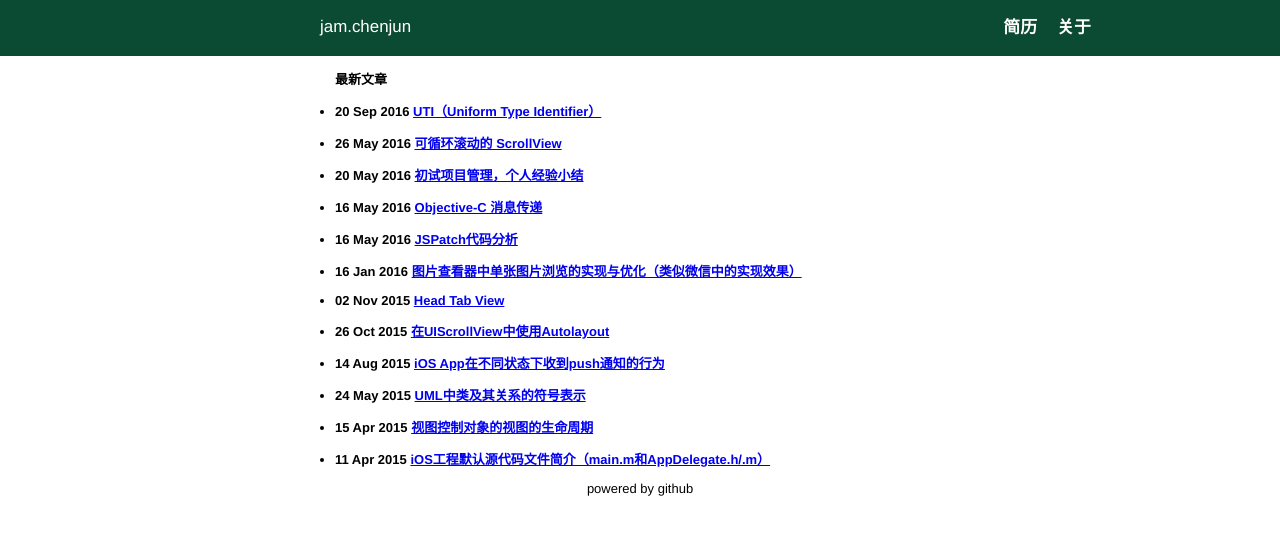
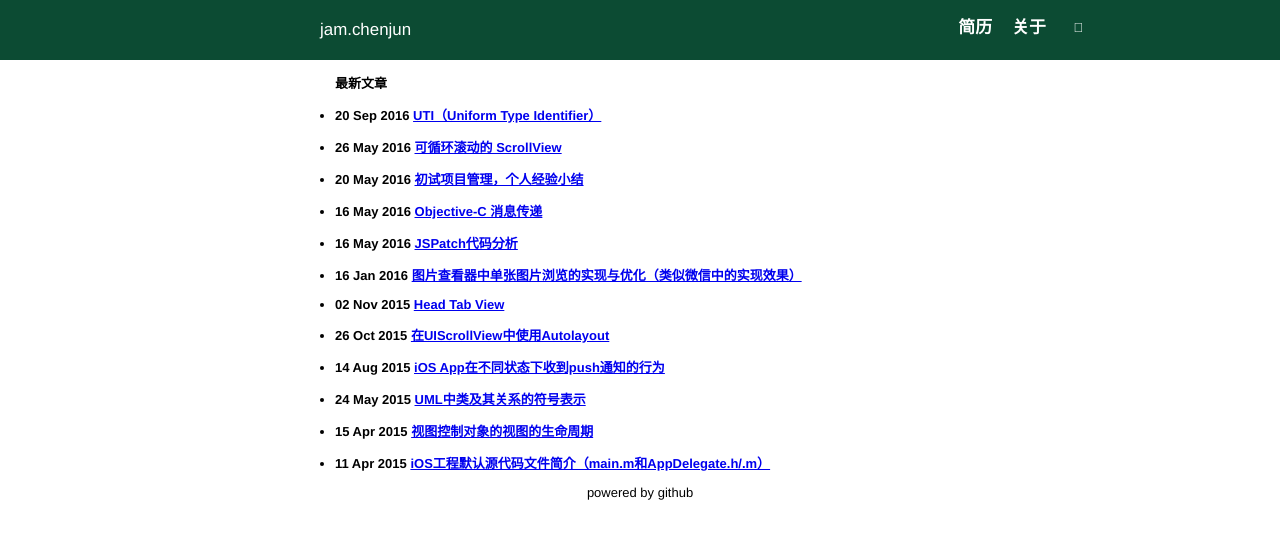
Before and after one commit to rob2468/rob2468.github.io, a Jekyll site: the page built from index.html, in a window 1280 px wide. Shown: the top 539 px of the page. Built offline with Jekyll 4.4.1, drawn with Linux system fonts in a browser that asks for light colours.

Commit message:
add menu-button to the header

```diff
--- a/_layouts/home.html
+++ b/_layouts/home.html
@@ -8,7 +8,12 @@
     </head>
     <body>
         <div class="header">
-            <p class="self">jam.chenjun</p>
+            <div class="self">
+                <span>jam.chenjun</span>
+            </div>
+            <div class="menu-button">
+                <span class="icon"></span>
+            </div>
             <div role="navigation">
                 <ul>
                     <li>
--- a/css/home.css
+++ b/css/home.css
@@ -10,6 +10,11 @@
     z-index: 0
 }
 
+.header .self, .header .menu-button, .header [role="navigation"]
+{
+    margin: 20px 0px;
+}
+
 .header .self
 {
     display: block;
@@ -19,12 +24,31 @@
     color: #fff;
 }
 
+.header .menu-button
+{
+    display: block;
+    float: right;
+    width: 45px;
+}
+
+.header .menu-button .icon
+{
+    display: inline-block;
+    text-align: center;
+    width: 100%;
+    color: #fff;
+}
+.header .menu-button .icon:before
+{
+    content: "";
+}
+
 .header [role="navigation"]
 {
     float: right;
 }
 
-.header [role="navigation"] :after
+.header [role="navigation"]:after
 {
     clear: both;
 }
@@ -36,15 +60,14 @@
     font-weight: 700;
     line-height: 16px;
     text-align: left;
-    margin: 0 10px;
+    margin: 0px 10px;
     float: left;
 }
 
 .header [role="navigation"] li a
 {
     color: #fff;
-    display: block;
-    padding: 20px 0px;
+    /*display: block;*/
     text-decoration: none
 }
 
```
